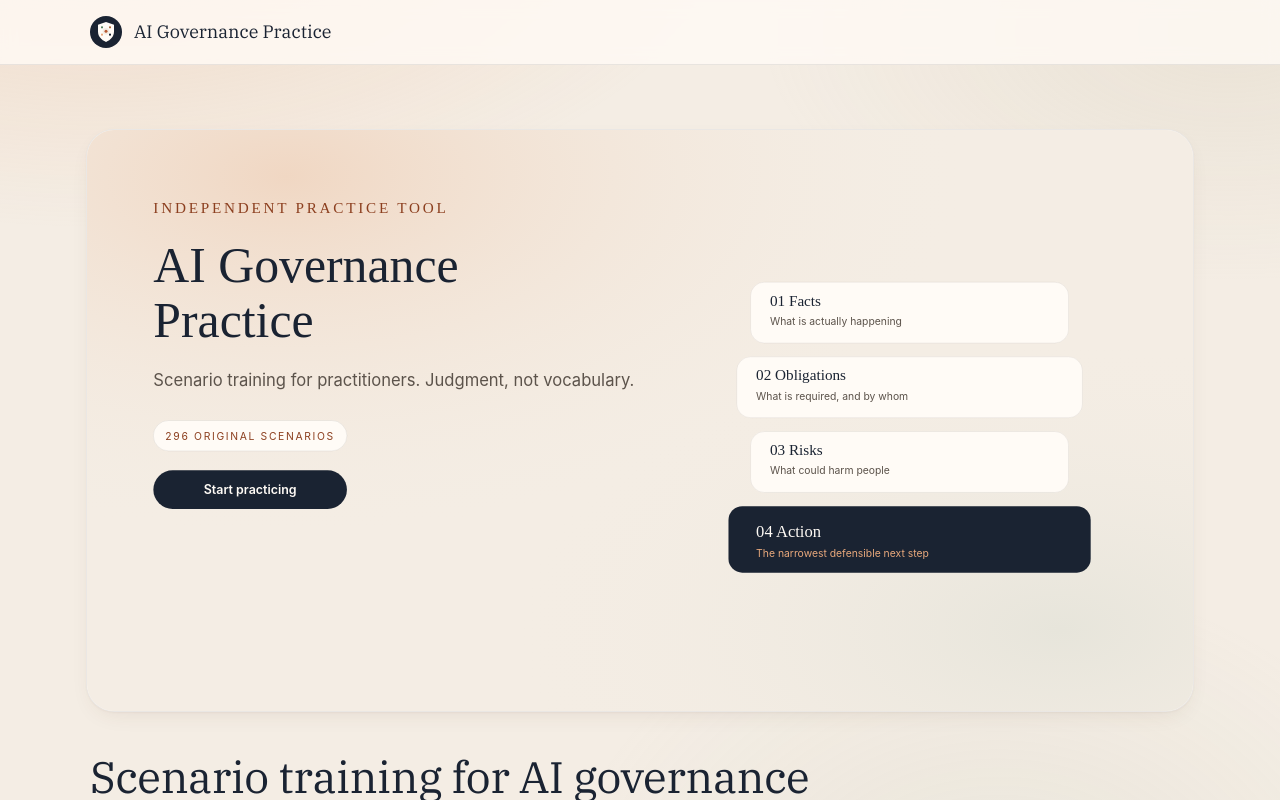
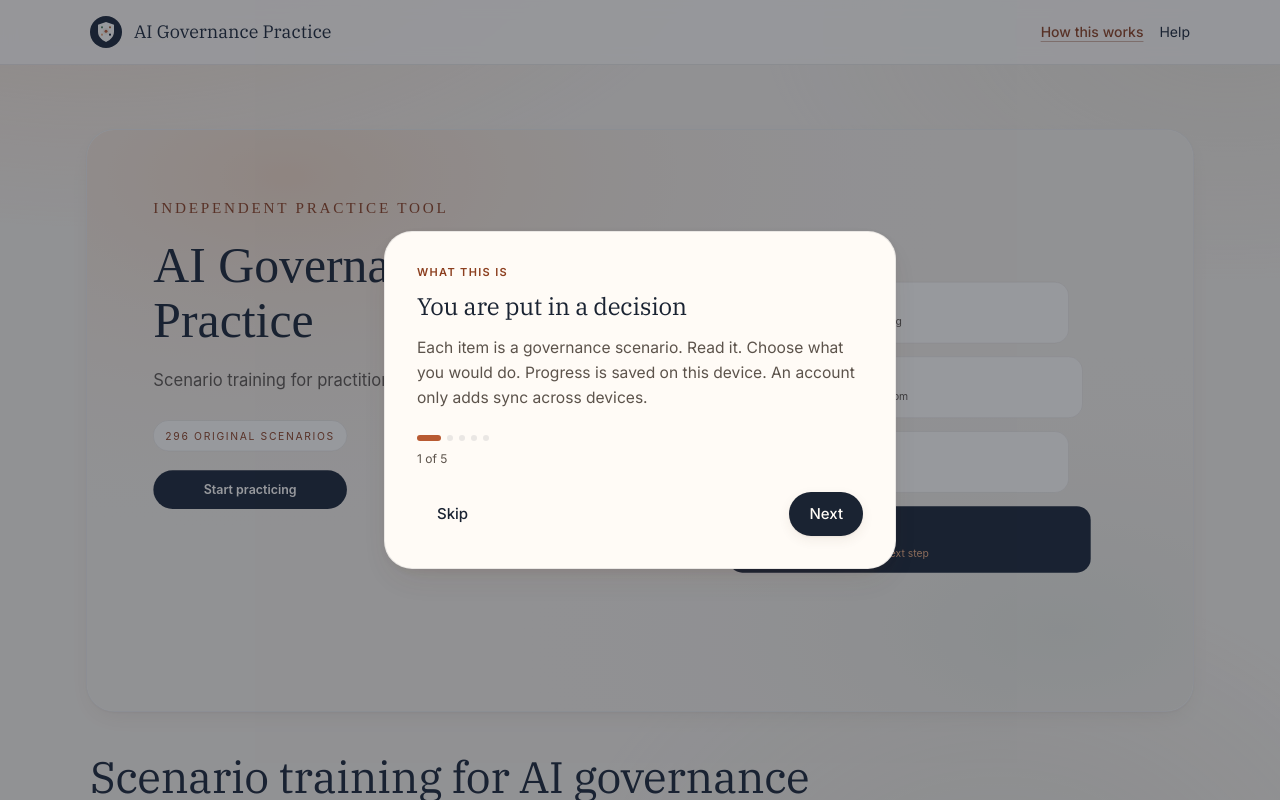
Before and after one commit to thankcheeses/ai-governance-practice, a Next.js app: page / in a window 1280 px wide. Shown: the top 800 px of the page. Built offline with nearby package versions, Linux system fonts and the light colour scheme; no server answers.

Commit message:
feat: mount first-visit tour and Help on landing

```diff
--- a/src/app/page.tsx
+++ b/src/app/page.tsx
@@ -1,6 +1,10 @@
 import Link from "next/link";
 import { ScenarioDecisionFrame } from "@/components/civic/gpai";
 import { ContinueLink } from "@/components/landing/continue-link";
+import {
+  FirstVisitTour,
+  HowToOperateButton,
+} from "@/components/landing/first-visit-tour";
 import { SampleDemo } from "@/components/landing/sample-demo";
 import {
   BokCoverageMap,
@@ -12,16 +16,12 @@ import { getTrackQuestions } from "@/content/registry";
 import { BRAND } from "@/lib/brand";
 import { withBasePath } from "@/lib/base-path";
 
-/**
- * The public entry.
- * Editorial narrative of how judgment is trained — not a stack of component cards.
- * Nothing on this page writes.
- */
 export default function RootPage() {
   const available = getTrackQuestions().length;
 
   return (
     <div className="min-h-dvh">
+      <FirstVisitTour />
       <header className="border-b border-border bg-card/80 backdrop-blur-sm">
         <div className="mx-auto flex max-w-[1180px] items-center gap-3 px-5 py-4 sm:px-6 lg:px-10">
           <img
@@ -32,6 +32,10 @@ export default function RootPage() {
             className="h-8 w-8 rounded-lg"
           />
           <span className="font-serif text-[1.125rem]">{BRAND.name}</span>
+          <nav className="ml-auto flex items-center gap-4 text-[0.875rem]">
+            <HowToOperateButton />
+            <Link href="/help">Help</Link>
+          </nav>
         </div>
       </header>
 
@@ -190,6 +194,7 @@ export default function RootPage() {
             certification exam questions and does not predict a result.
           </p>
           <p className="mt-3 flex flex-wrap gap-x-5 gap-y-1 text-[0.875rem]">
+            <Link href="/help">Help</Link>
             <Link href="/terms">Terms of Service</Link>
             <Link href="/privacy">Privacy Policy</Link>
           </p>
```
